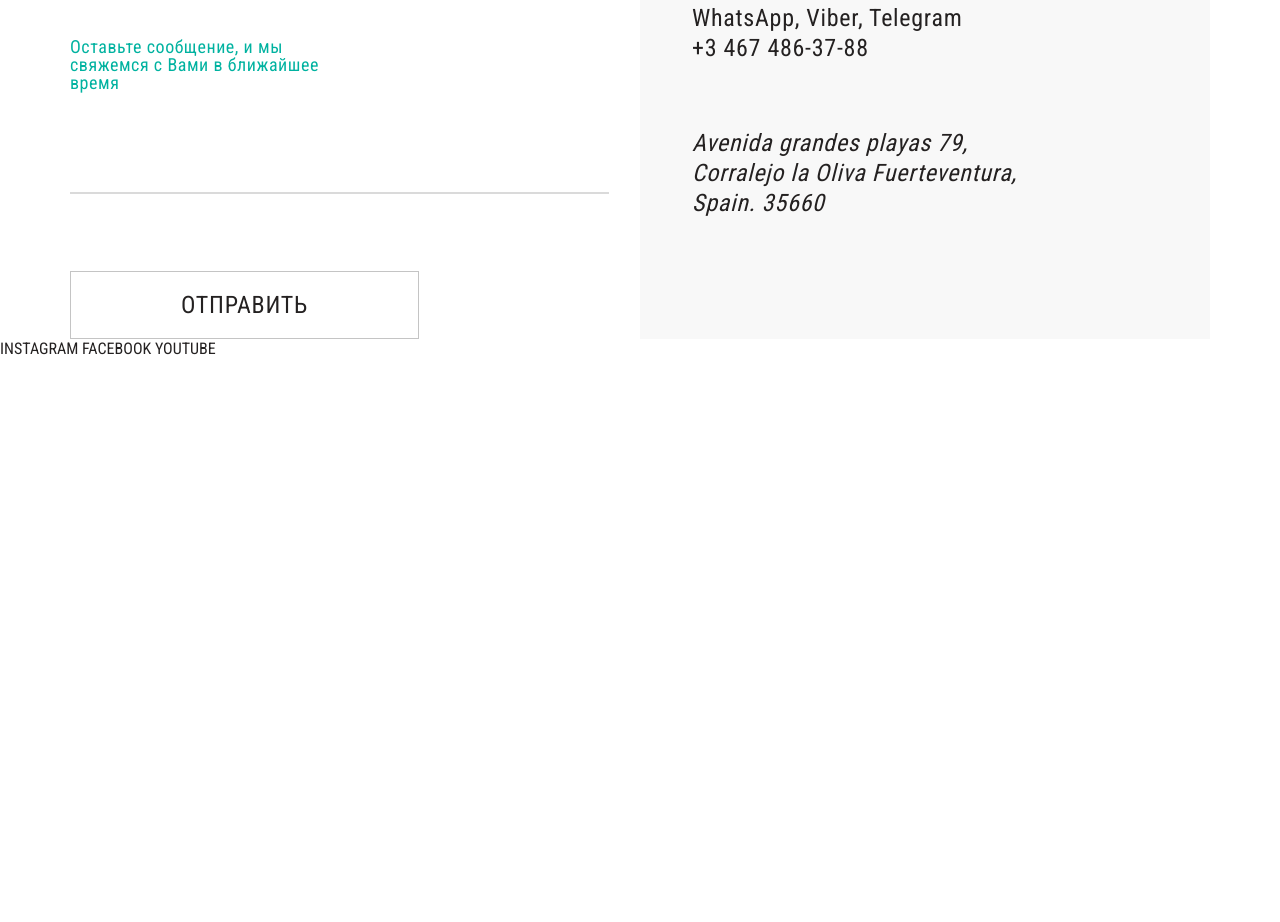
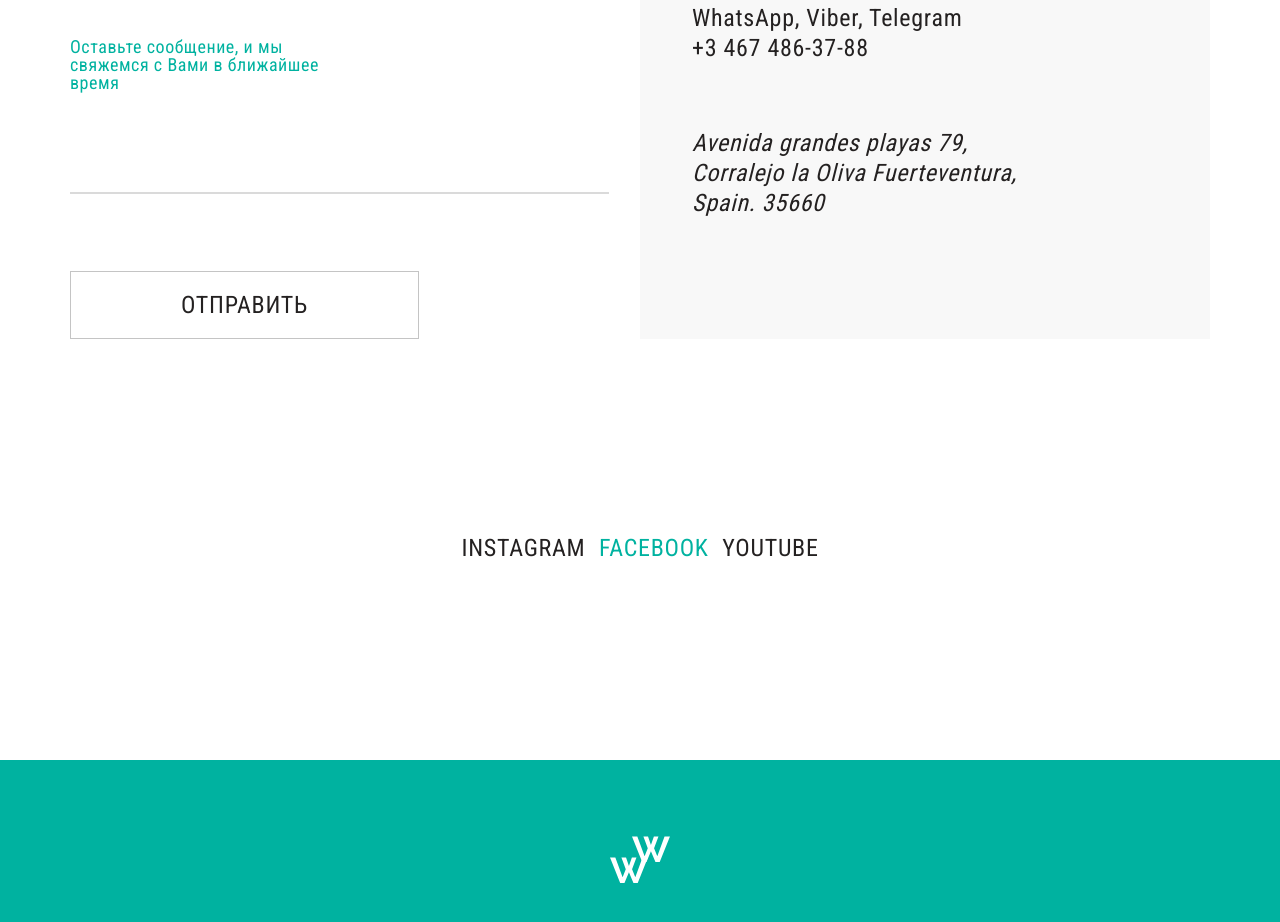
Before and after one commit to IrinaBreus/waweScool.io, a website: page src/index.html in a window 1280 px wide. Shown: the part 11076-11998 px from the top of the page. Before the commit the page ends 11501 px from the top, so only its background shows below. Drawn offline with nearby package versions, Linux system fonts and the light colour scheme; files that its build step writes are made by us from their sources; files whose address does not match are found by name.

Commit message:
add footer

```diff
--- a/src/index.html
+++ b/src/index.html
@@ -434,10 +434,12 @@
     </section>
 
     <footer class="footer">
-        <div class="footer__social">
-            <a href="#">INSTAGRAM</a>
-            <a href="#">FACEBOOK</a>
-            <a href="#">YOUTUBE</a>
+        <div class="container">
+            <div class="footer__social">
+                <a href="#">INSTAGRAM</a>
+                <a href="#">FACEBOOK</a>
+                <a href="#">YOUTUBE</a>
+            </div>
         </div>
         <div class="footer__bottom">
             <div class="footer__logo">
--- /dev/null
+++ b/src/sass/blocks/_footer.scss
@@ -0,0 +1,28 @@
+.footer {
+    &__social {
+        padding: 200px 0;
+        text-align: center;
+        a {
+            margin: 0 5px;
+            font-weight: 400;
+            font-size: 24px;
+            line-height: 75%;
+            letter-spacing: 0.03em;
+            transition: all .7s;
+            &:hover {
+                color:  #8daca9;
+            }
+            &:nth-child(2) {
+                color: var(--second);
+                &:hover {
+                    color:  #99aba9;
+                }
+            }
+        }
+    }
+    &__bottom {
+        padding: 68px 0;
+        background: var(--second);
+        text-align: center;
+    }
+}
```
Also changed, not shown: dist/css/style.css, dist/css/style.min.css, dist/index.html.
